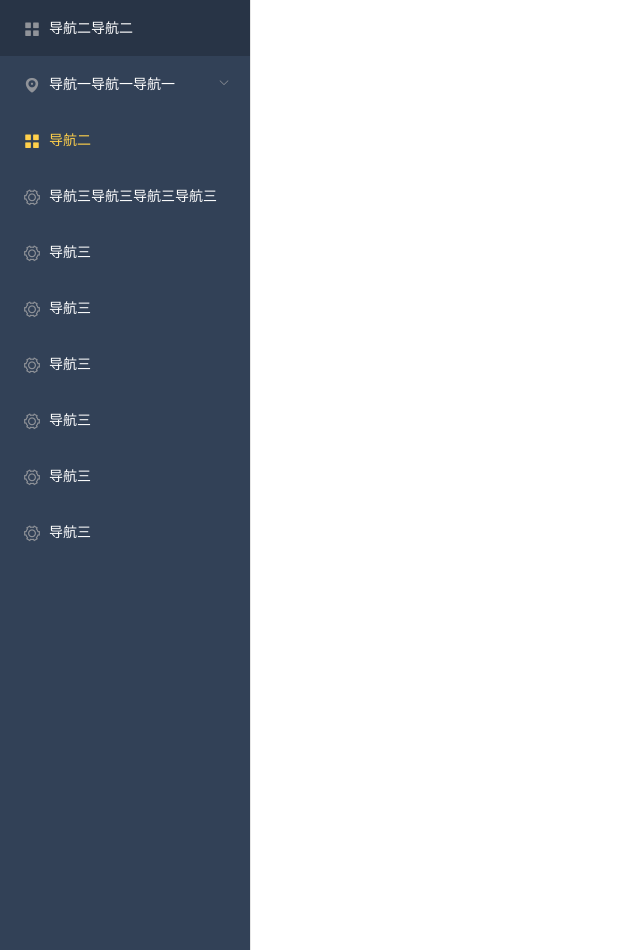
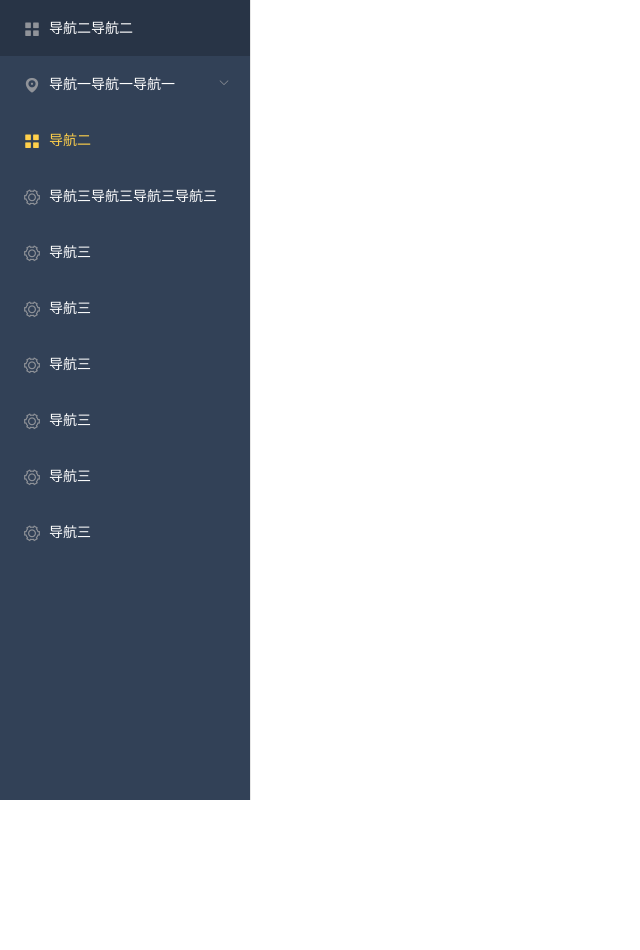
Before and after one commit to yangjiurong/aonr-vue, a Vue app: page /navbar in a window 1280 px wide. Shown: the whole page, without its empty margins (0-640 px from the left). After the commit the page ends 800 px from the top, so only its background shows below. Built offline with nearby package versions, Linux system fonts and the light colour scheme.

Commit message:
调整侧标栏高度自适应

```diff
--- a/src/views/layout/Sidebar.vue
+++ b/src/views/layout/Sidebar.vue
@@ -79,7 +79,8 @@ export default {
   name: 'Sidebar',
   data() {
     return {
-      SidebarCollapse: false
+      SidebarCollapse: false,
+      SidebarHeight:''
     }
   },
   methods: {
@@ -103,6 +104,6 @@ export default {
 
   .el-menu-vertical-demo:not(.el-menu--collapse) {
     width: 250px;
-    min-height: 950px;
+    min-height:100vh;
   }
 </style>
```
